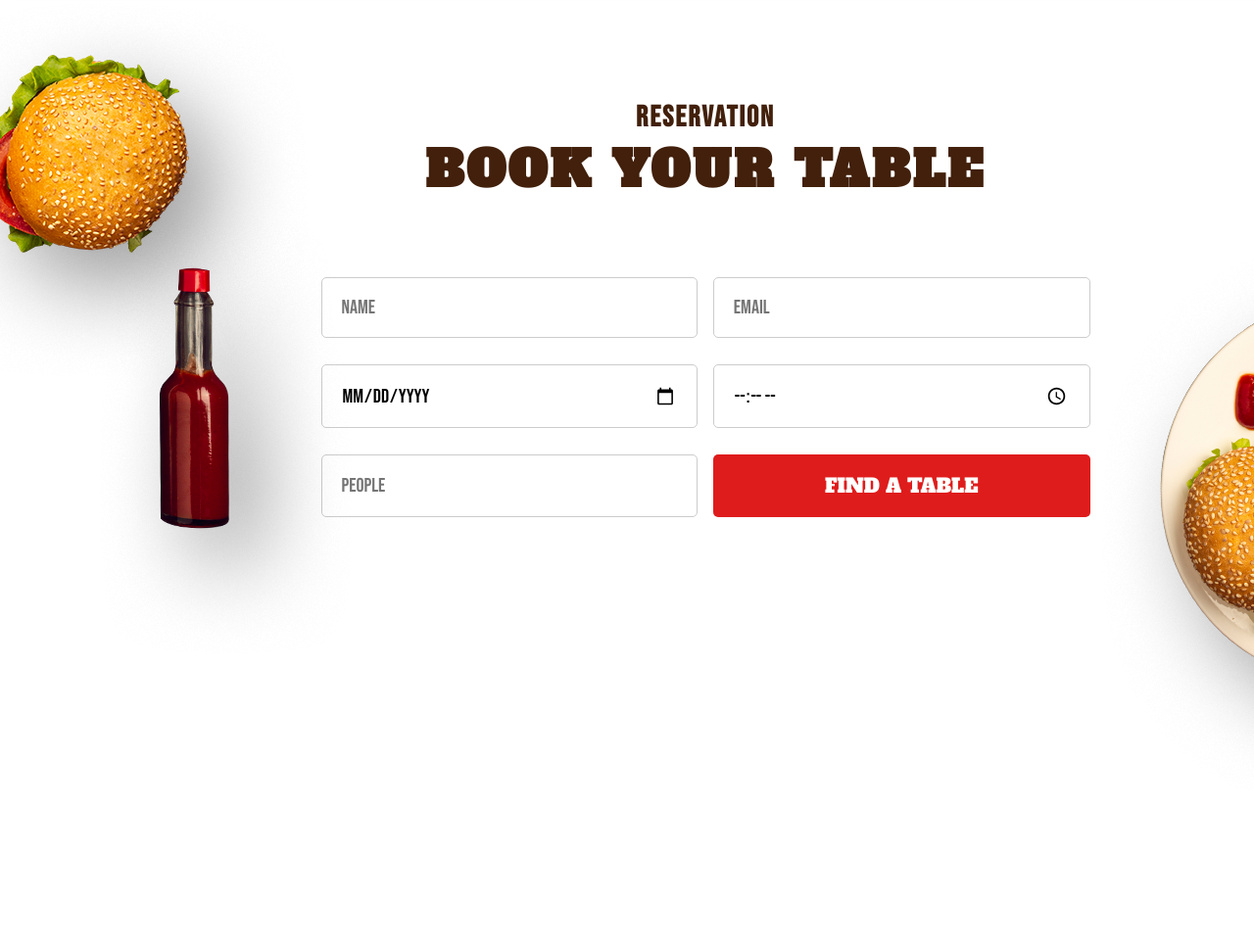
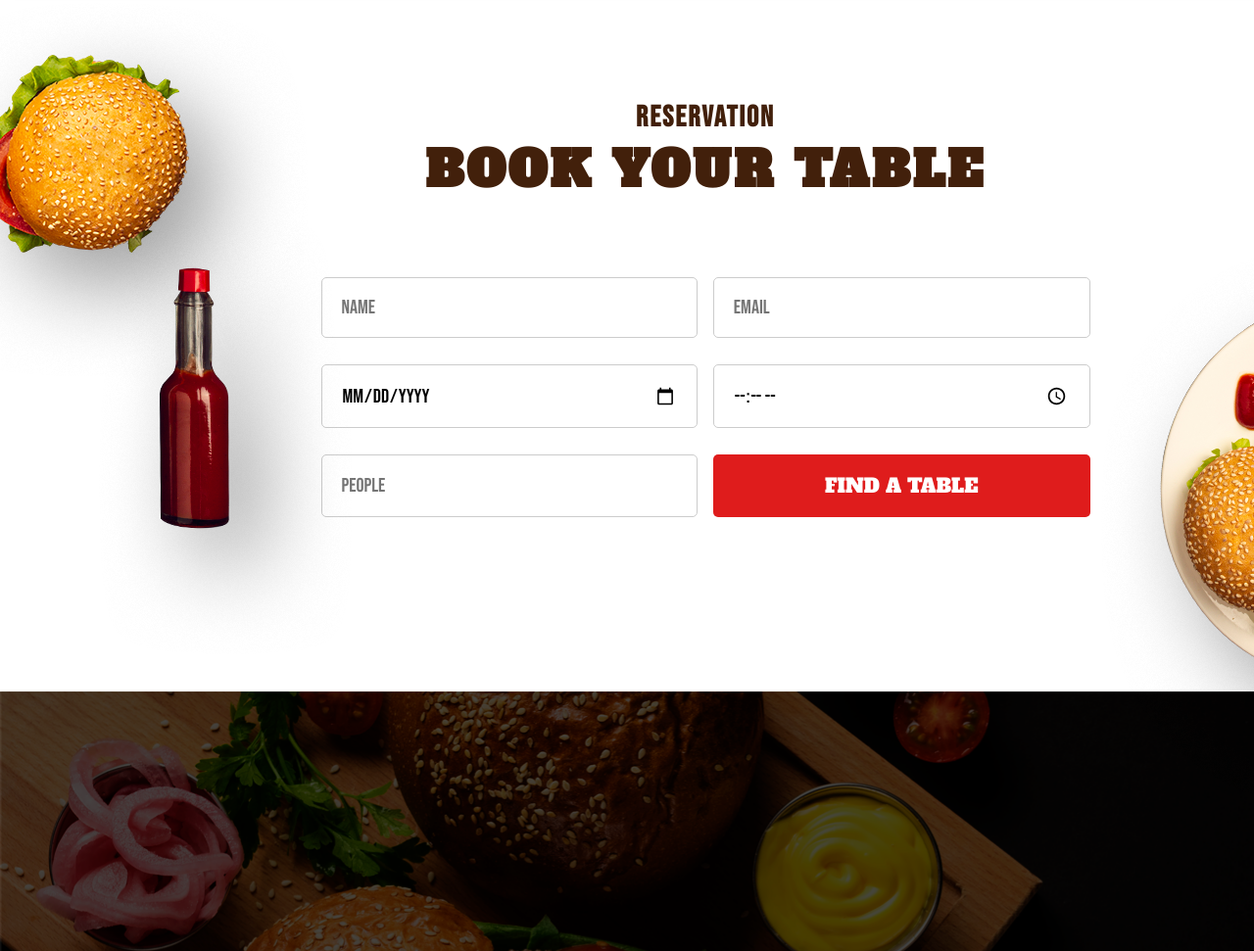
Before and after one commit to iskonplus/burger-house, a plain HTML site: page index.html in a window 1280 px wide. Shown: the part 2850-3821 px from the top of the page at 98% size. Before the commit the page ends 3679 px from the top, so only its background shows below. Drawn offline with nearby package versions, Linux system fonts and the light colour scheme.

Commit message:
started do footer

```diff
--- a/index.html
+++ b/index.html
@@ -217,7 +217,7 @@
 
                 <form action="">
                     <input type="text" name="name" placeholder="Name">
-                    <input type="email" name="email"  placeholder="Email">
+                    <input type="email" name="email" placeholder="Email">
                     <input type="date" name="date" placeholder="Date">
                     <input type="time" name="time" placeholder="Time">
                     <input type="number" name="number" placeholder="People">
@@ -227,8 +227,15 @@
             </div>
 
         </article>
+    </main>
 
-    </main>
+    <!-- ------------------------footer-------------------- -->
+
+    <footer class="container_big footer">
+        <div class="wrapper_footer">
+
+        </div>
+    </footer>
 
 </body>
 
--- a/style.css
+++ b/style.css
@@ -464,3 +464,13 @@ form input{
     top: 26%;
     left: 7%;
 }
+
+/* -----------------footer------------------ */
+
+.wrapper_footer{
+    width: 100%;
+    padding-bottom: 20%;
+    background: url(./img/Design_footer.png);
+    background-repeat: no-repeat;
+    background-size: cover;
+}
```
Also changed, not shown: img/Design_footer.png (added).
